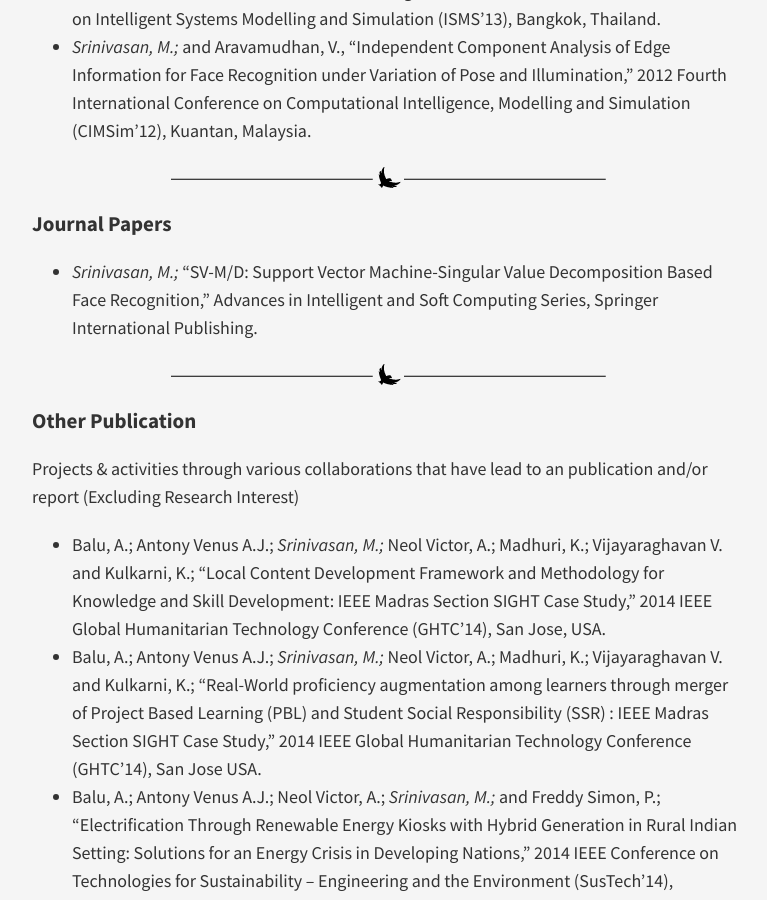
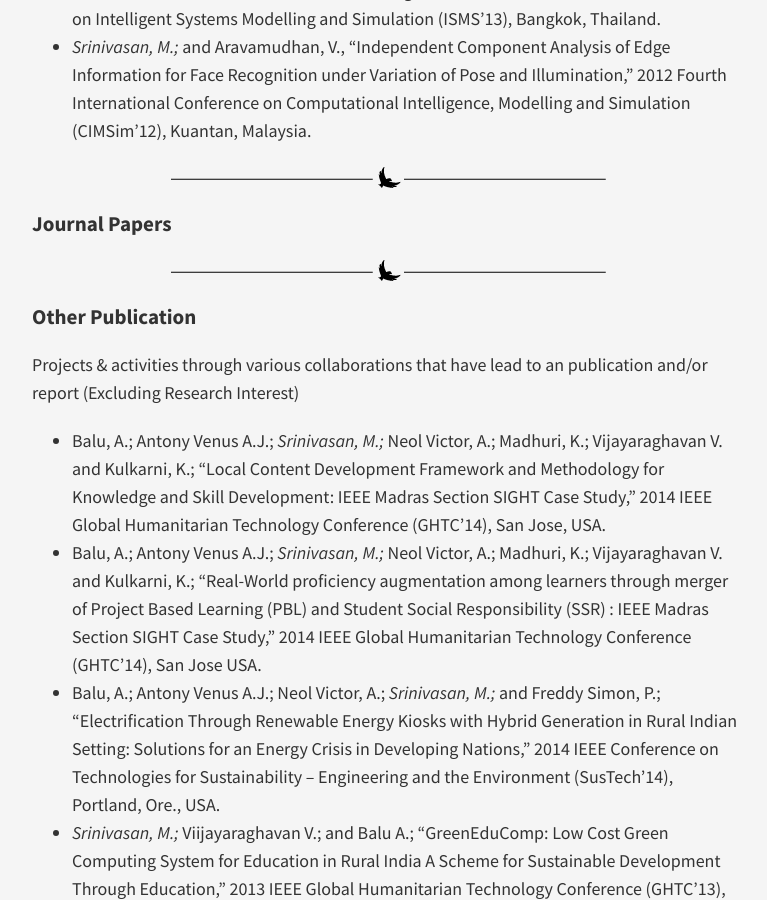
Before and after one commit to forkmsrini/forkmsrini.github.io-master, a Jekyll site: the page built from publications/index.md, in a window 1280 px wide and 900 px high, scrolled down 610 px. Shown: the whole window, without its empty margins (253-1020 px from the left). Built offline with Jekyll 4.4.1, drawn with Linux system fonts in a browser that asks for light colours; nearby versions of some CDN libraries; Markdown is read by kramdown in place of the engine named in the settings.

Commit message:
publicationUpdate

```diff
--- a/publications/index.md
+++ b/publications/index.md
@@ -14,7 +14,7 @@
 <hr/>
 
 ###Journal Papers
-* *Srinivasan, M.;*  "SV-M/D: Support Vector Machine-Singular Value Decomposition Based Face Recognition," Advances in Intelligent and Soft Computing Series, Springer International Publishing.
+
 
 <hr/>
 
@@ -29,11 +29,11 @@
 * *Srinivasan, M.;* Ramesh R.; Vijayakumar S.; and Vijayaraghavan V.; "Low-Cost Cloud-Based Design of Smart Rural Energy Device in Microgrid: Perspective India. An Energy-On-Demand Service for Rural India," 2013 IEEE Conference on Technologies for Sustainability – Engineering and the Environment (SusTech'13), Portland, Ore., USA.
 
 
-<hr/>
+<!-- <hr/>
 <div align="center">
 <table text-align="center">
 <tr>
 <td><a href='http://scholar.google.co.in/citations?user=MahZ6toAAAAJ&hl=en'><img src='/public/images/GoogleScholar.png' width='200' border='0'></a></td>
 <td><a href='http://www.informatik.uni-trier.de/~ley/pers/hy/s/Srinivasan:Mukundhan'><img src='/public/images/dblpLogo.png' width='200' border='0'></a></td>
 </tr></table></div>
-<hr/>
+<hr/> -->
```
